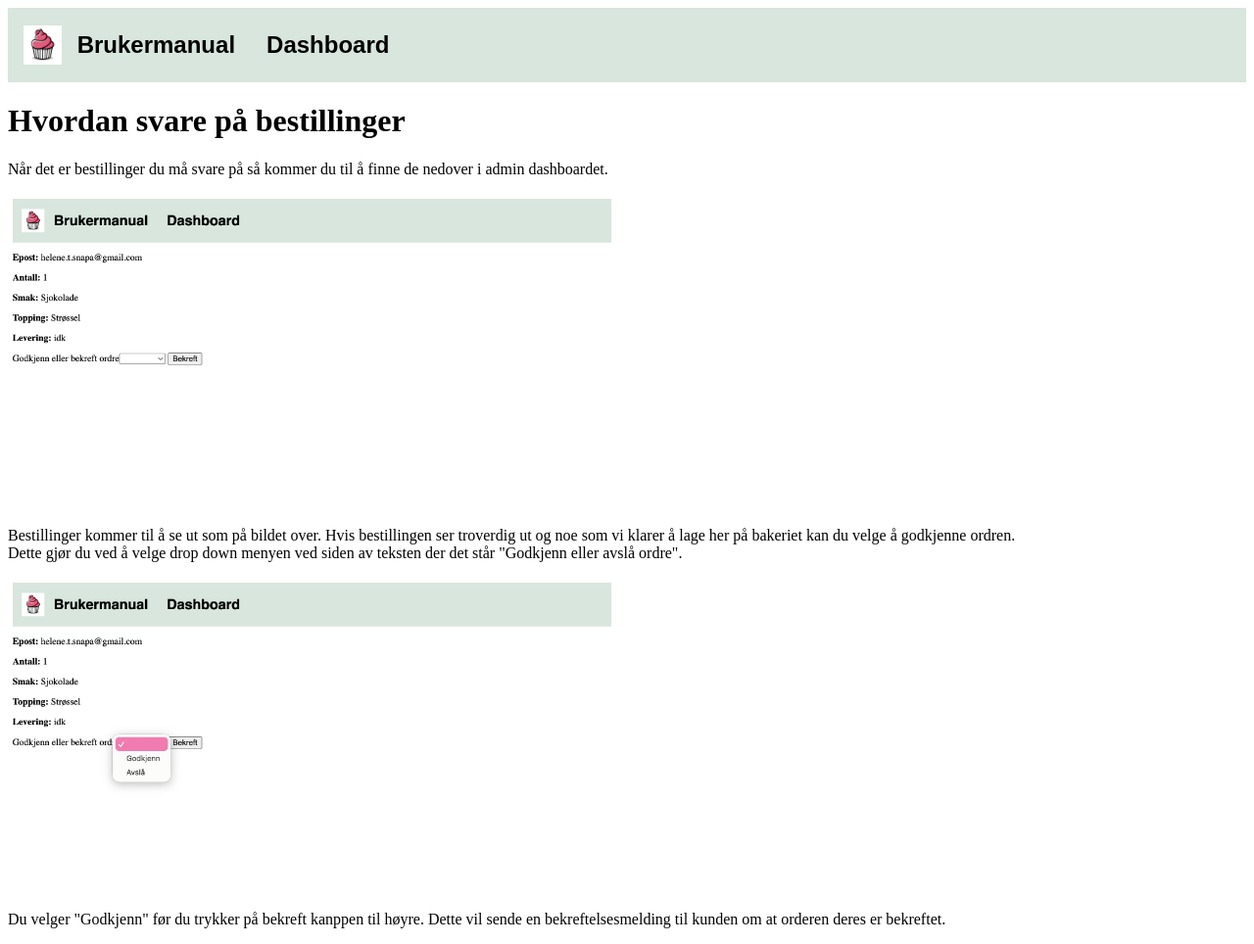
After one commit to helene-cpu/Bakeri, a Flask app: page /manual in a window 1280 px wide. The commit adds this page. Shown: the whole page at 98% size. Run offline with Flask 3, Linux system fonts and the light colour scheme.

Commit message:
Laget en brukermanual med sti og styling

```diff
--- a/app.py
+++ b/app.py
@@ -61,7 +61,7 @@ def bestill():
         cur.close()
         conn.close()
 
-        return redirect("/")
+        return redirect("/bestilt")
 
     return render_template('bestill.html', form=form)
 
@@ -92,7 +92,7 @@ def admin():
         cur.close()
         conn.close()
 
-        if svar == "Godkjenn":
+        if svar == "Godkjent":
             send_email(ordre[0], ordre[1], ordre[2], ordre[3], ordre[4])
 
         return redirect("/admin")
@@ -173,5 +173,9 @@ def register():
 def faq():
     return render_template("faq.html")
 
+@app.route('/manual')
+def manual():
+    return render_template("manual.html")
+
 if __name__ == "__main__":
     app.run(debug=True)
--- a/static/css/styles.css
+++ b/static/css/styles.css
@@ -50,3 +50,9 @@
     max-height: 50px;
     width: auto;
 }
+
+.manual img{
+    height: 20rem;
+    width: auto;
+
+}
--- /dev/null
+++ b/templates/manual.html
@@ -0,0 +1,12 @@
+{% extends "base_admin.html" %}
+
+{% block content %}
+<div class="manual">
+    <h1>Hvordan svare på bestillinger</h1>
+    <p>Når det er bestillinger du må svare på så kommer du til å finne de nedover i admin dashboardet.</p>
+    <img src="/static/img/dashboard.png" alt="bilde av dashboard med bestilling">
+    <p>Bestillinger kommer til å se ut som på bildet over. Hvis bestillingen ser troverdig ut og noe som vi klarer å lage her på bakeriet kan du velge å godkjenne ordren. <br> Dette gjør du ved å velge drop down menyen ved siden av teksten der det står "Godkjenn eller avslå ordre".</p>
+    <img src="/static/img/image.png" alt="bilde av dashboard med mulighet til å akkseptere eller avslå ordre">
+    <p>Du velger "Godkjenn" før du trykker på bekreft kanppen til høyre. Dette vil sende en bekreftelsesmelding til kunden om at orderen deres er bekreftet.</p>
+</div>
+{% endblock %}
```
Also changed, not shown: static/img/dashboard.png (added), static/img/image.png (added).
